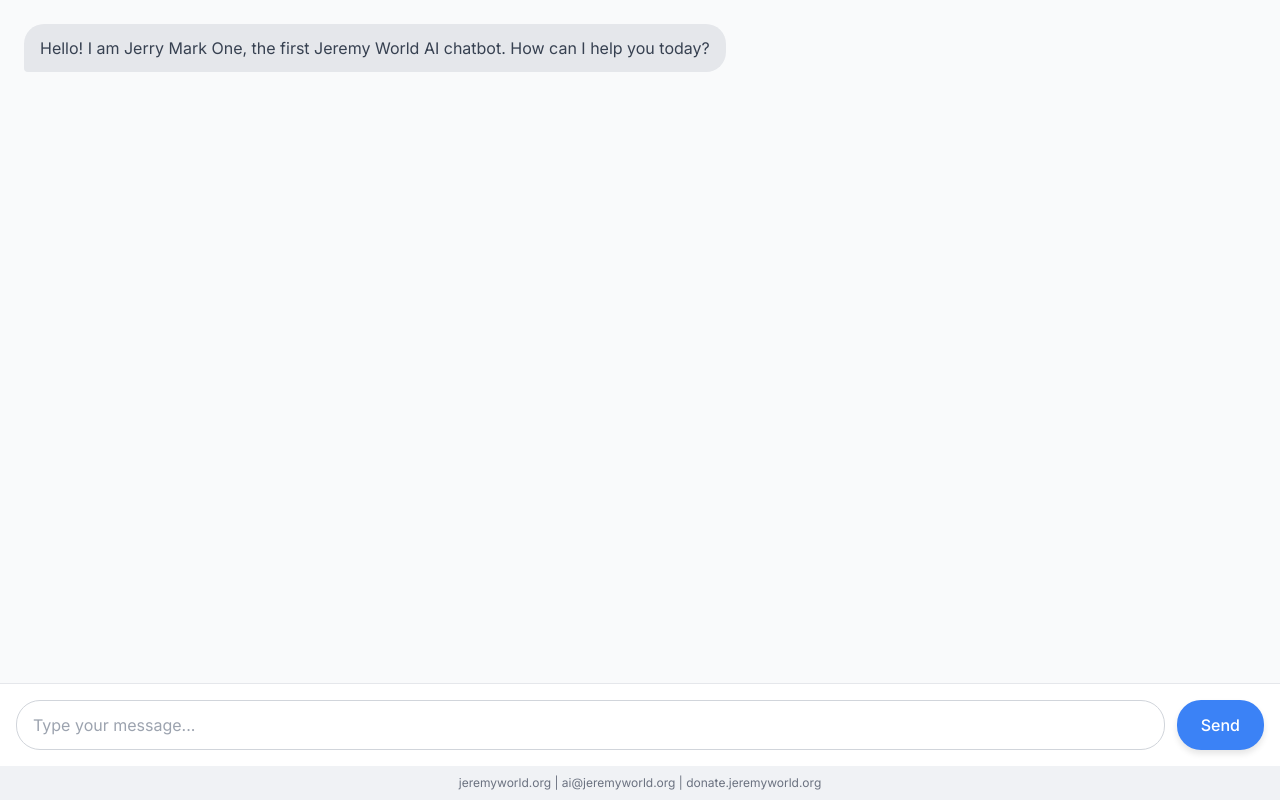
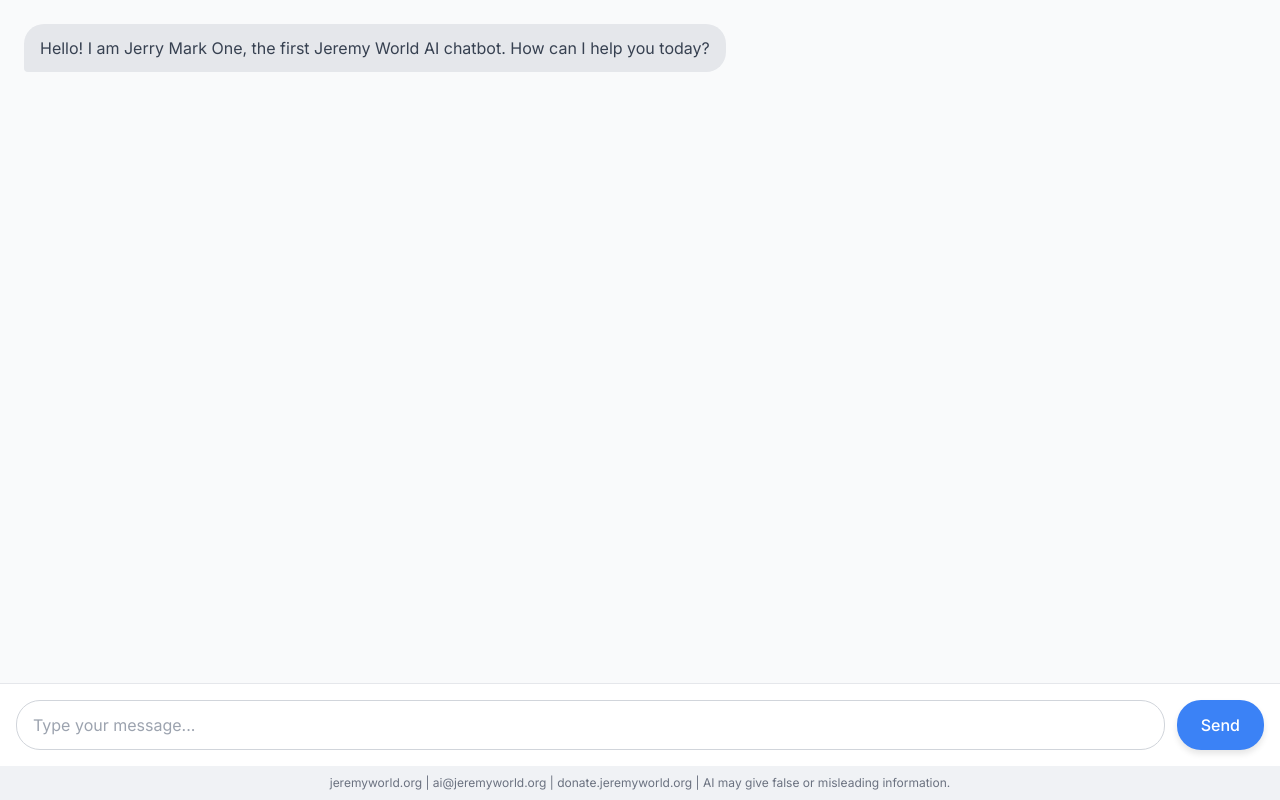
Before and after one commit to jeremyhuangmiami/jerrymarkone, a plain HTML site: page index.html in a window 1280 px wide. Drawn offline with nearby package versions, Linux system fonts and the light colour scheme.

Commit message:
Update index.html

```diff
--- a/index.html
+++ b/index.html
@@ -154,7 +154,7 @@
 
     <!-- Fine print at the very bottom -->
     <div class="fine-print">
-        jeremyworld.org | ai@jeremyworld.org | donate.jeremyworld.org
+        jeremyworld.org | ai@jeremyworld.org | donate.jeremyworld.org | AI may give false or misleading information.
     </div>
 
     <!-- Marked.js for Markdown parsing -->
```
